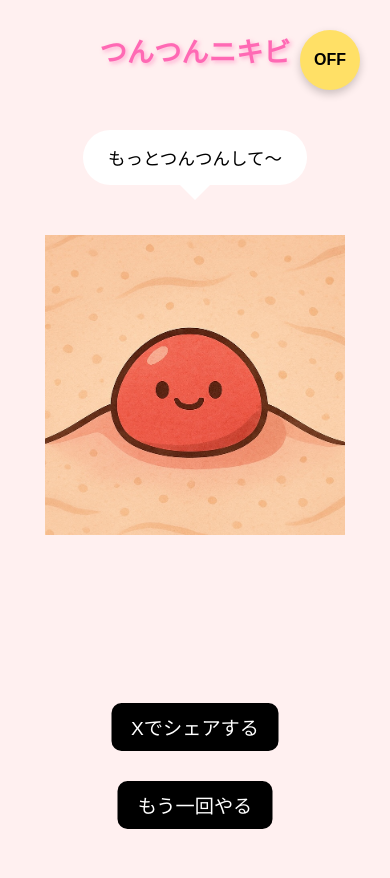
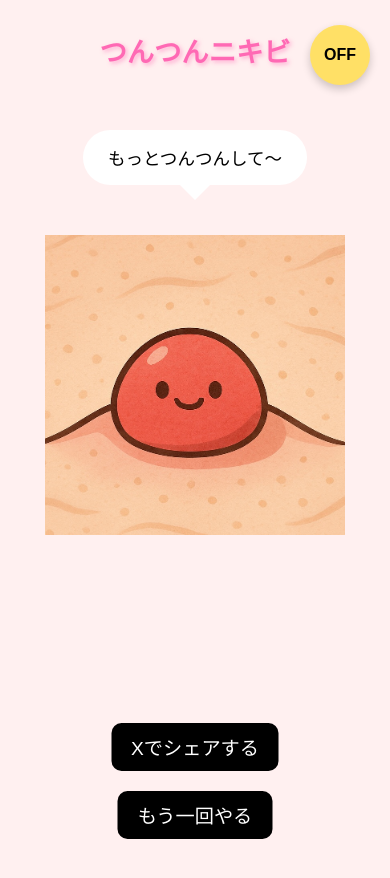
Before and after one commit to seto2024/tuntun_nikibi, a plain HTML site: page index.html in a window 390 px wide. Both pictures are taken after a click on the picture 195 px from the left and 385 px from the top of the page. Drawn offline with Linux system fonts and the light colour scheme.

Commit message:
ボタン位置微調整

```diff
--- a/style.css
+++ b/style.css
@@ -74,7 +74,7 @@ body {
     touch-action: manipulation;
     font-size: 1.2em;
     padding: 10px 20px;
-    margin: 10px;
+    margin: 5px 0;
     border: none;
     border-radius: 10px;
     background-color: #000000;
@@ -113,7 +113,7 @@ body {
 
     .button-area {
       position: fixed;
-      bottom: 5px;
+      bottom: 0px;
       left: 50%;
       transform: translateX(-50%);
       display: none; /* 最初は非表示 */
```
